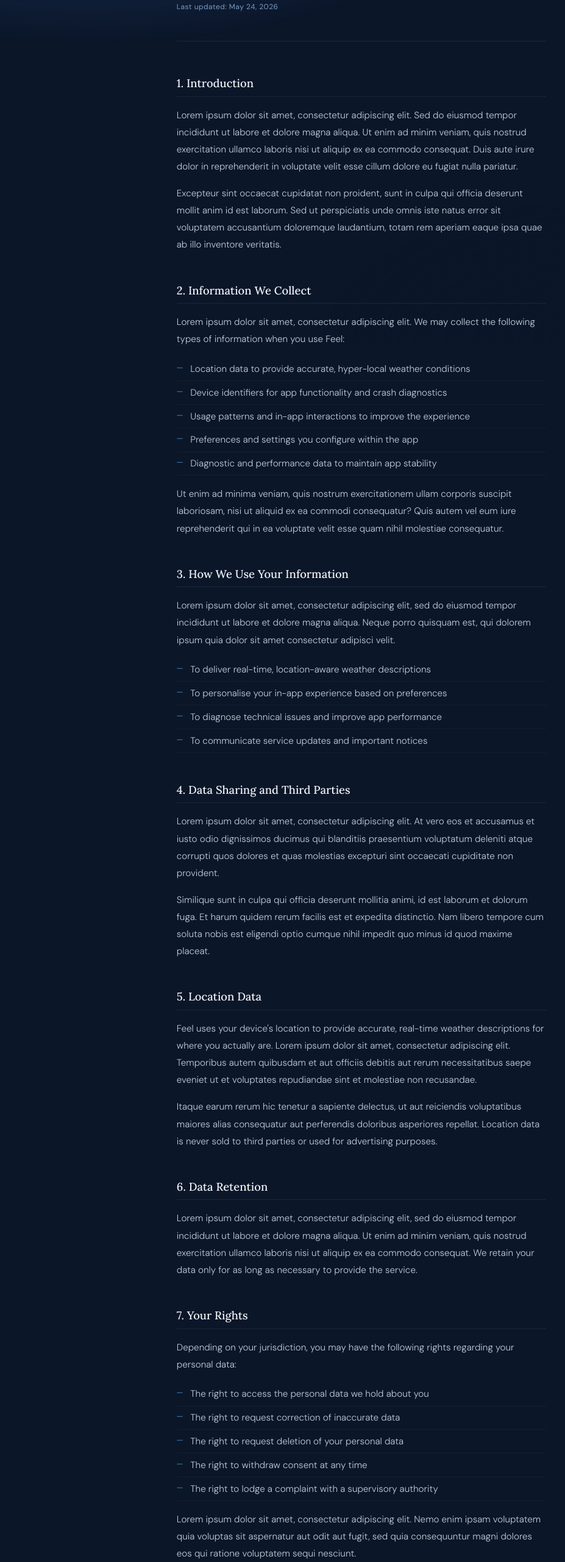
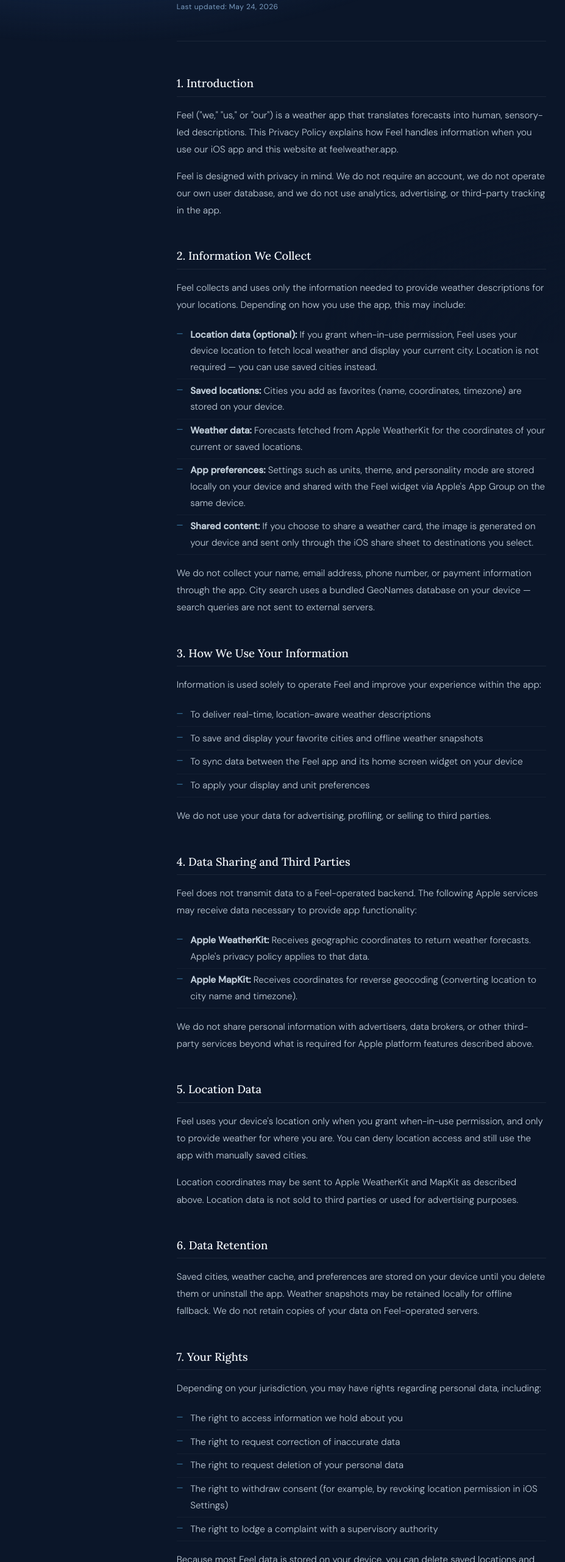
Before and after one commit to augustomontc/Feel-web, a plain HTML site: page privacy-policy.html in a window 1280 px wide. Shown: the part 238-2800 px from the top of the page at 61% size, without its empty margins (47-974 px from the left). Drawn offline with Linux system fonts and the light colour scheme.

Commit message:
Enable clean URLs and update site links for feelweather.app.
Co-authored-by: Cursor <cursoragent@cursor.com>

```diff
--- a/privacy-policy.html
+++ b/privacy-policy.html
@@ -242,8 +242,8 @@
 <body>
 
   <nav>
-    <a href="index.html" class="nav-logo">Feel<span>.</span></a>
-    <a href="index.html" class="nav-back">
+    <a href="/" class="nav-logo">Feel<span>.</span></a>
+    <a href="/" class="nav-back">
       <svg viewBox="0 0 24 24"><polyline points="15 18 9 12 15 6"/></svg>
       Back to home
     </a>
@@ -257,81 +257,86 @@
 
     <div class="section">
       <h2>1. Introduction</h2>
-      <p>Lorem ipsum dolor sit amet, consectetur adipiscing elit. Sed do eiusmod tempor incididunt ut labore et dolore magna aliqua. Ut enim ad minim veniam, quis nostrud exercitation ullamco laboris nisi ut aliquip ex ea commodo consequat. Duis aute irure dolor in reprehenderit in voluptate velit esse cillum dolore eu fugiat nulla pariatur.</p>
-      <p>Excepteur sint occaecat cupidatat non proident, sunt in culpa qui officia deserunt mollit anim id est laborum. Sed ut perspiciatis unde omnis iste natus error sit voluptatem accusantium doloremque laudantium, totam rem aperiam eaque ipsa quae ab illo inventore veritatis.</p>
+      <p>Feel ("we," "us," or "our") is a weather app that translates forecasts into human, sensory-led descriptions. This Privacy Policy explains how Feel handles information when you use our iOS app and this website at feelweather.app.</p>
+      <p>Feel is designed with privacy in mind. We do not require an account, we do not operate our own user database, and we do not use analytics, advertising, or third-party tracking in the app.</p>
     </div>
 
     <div class="section">
       <h2>2. Information We Collect</h2>
-      <p>Lorem ipsum dolor sit amet, consectetur adipiscing elit. We may collect the following types of information when you use Feel:</p>
+      <p>Feel collects and uses only the information needed to provide weather descriptions for your locations. Depending on how you use the app, this may include:</p>
       <ul>
-        <li>Location data to provide accurate, hyper-local weather conditions</li>
-        <li>Device identifiers for app functionality and crash diagnostics</li>
-        <li>Usage patterns and in-app interactions to improve the experience</li>
-        <li>Preferences and settings you configure within the app</li>
-        <li>Diagnostic and performance data to maintain app stability</li>
+        <li><strong>Location data (optional):</strong> If you grant when-in-use permission, Feel uses your device location to fetch local weather and display your current city. Location is not required — you can use saved cities instead.</li>
+        <li><strong>Saved locations:</strong> Cities you add as favorites (name, coordinates, timezone) are stored on your device.</li>
+        <li><strong>Weather data:</strong> Forecasts fetched from Apple WeatherKit for the coordinates of your current or saved locations.</li>
+        <li><strong>App preferences:</strong> Settings such as units, theme, and personality mode are stored locally on your device and shared with the Feel widget via Apple's App Group on the same device.</li>
+        <li><strong>Shared content:</strong> If you choose to share a weather card, the image is generated on your device and sent only through the iOS share sheet to destinations you select.</li>
       </ul>
-      <p>Ut enim ad minima veniam, quis nostrum exercitationem ullam corporis suscipit laboriosam, nisi ut aliquid ex ea commodi consequatur? Quis autem vel eum iure reprehenderit qui in ea voluptate velit esse quam nihil molestiae consequatur.</p>
+      <p>We do not collect your name, email address, phone number, or payment information through the app. City search uses a bundled GeoNames database on your device — search queries are not sent to external servers.</p>
     </div>
 
     <div class="section">
       <h2>3. How We Use Your Information</h2>
-      <p>Lorem ipsum dolor sit amet, consectetur adipiscing elit, sed do eiusmod tempor incididunt ut labore et dolore magna aliqua. Neque porro quisquam est, qui dolorem ipsum quia dolor sit amet consectetur adipisci velit.</p>
+      <p>Information is used solely to operate Feel and improve your experience within the app:</p>
       <ul>
         <li>To deliver real-time, location-aware weather descriptions</li>
-        <li>To personalise your in-app experience based on preferences</li>
-        <li>To diagnose technical issues and improve app performance</li>
-        <li>To communicate service updates and important notices</li>
+        <li>To save and display your favorite cities and offline weather snapshots</li>
+        <li>To sync data between the Feel app and its home screen widget on your device</li>
+        <li>To apply your display and unit preferences</li>
       </ul>
+      <p>We do not use your data for advertising, profiling, or selling to third parties.</p>
     </div>
 
     <div class="section">
       <h2>4. Data Sharing and Third Parties</h2>
-      <p>Lorem ipsum dolor sit amet, consectetur adipiscing elit. At vero eos et accusamus et iusto odio dignissimos ducimus qui blanditiis praesentium voluptatum deleniti atque corrupti quos dolores et quas molestias excepturi sint occaecati cupiditate non provident.</p>
-      <p>Similique sunt in culpa qui officia deserunt mollitia animi, id est laborum et dolorum fuga. Et harum quidem rerum facilis est et expedita distinctio. Nam libero tempore cum soluta nobis est eligendi optio cumque nihil impedit quo minus id quod maxime placeat.</p>
+      <p>Feel does not transmit data to a Feel-operated backend. The following Apple services may receive data necessary to provide app functionality:</p>
+      <ul>
+        <li><strong>Apple WeatherKit:</strong> Receives geographic coordinates to return weather forecasts. Apple's privacy policy applies to that data.</li>
+        <li><strong>Apple MapKit:</strong> Receives coordinates for reverse geocoding (converting location to city name and timezone).</li>
+      </ul>
+      <p>We do not share personal information with advertisers, data brokers, or other third-party services beyond what is required for Apple platform features described above.</p>
     </div>
 
     <div class="section">
       <h2>5. Location Data</h2>
-      <p>Feel uses your device's location to provide accurate, real-time weather descriptions for where you actually are. Lorem ipsum dolor sit amet, consectetur adipiscing elit. Temporibus autem quibusdam et aut officiis debitis aut rerum necessitatibus saepe eveniet ut et voluptates repudiandae sint et molestiae non recusandae.</p>
-      <p>Itaque earum rerum hic tenetur a sapiente delectus, ut aut reiciendis voluptatibus maiores alias consequatur aut perferendis doloribus asperiores repellat. Location data is never sold to third parties or used for advertising purposes.</p>
+      <p>Feel uses your device's location only when you grant when-in-use permission, and only to provide weather for where you are. You can deny location access and still use the app with manually saved cities.</p>
+      <p>Location coordinates may be sent to Apple WeatherKit and MapKit as described above. Location data is not sold to third parties or used for advertising purposes.</p>
     </div>
 
     <div class="section">
       <h2>6. Data Retention</h2>
-      <p>Lorem ipsum dolor sit amet, consectetur adipiscing elit, sed do eiusmod tempor incididunt ut labore et dolore magna aliqua. Ut enim ad minim veniam, quis nostrud exercitation ullamco laboris nisi ut aliquip ex ea commodo consequat. We retain your data only for as long as necessary to provide the service.</p>
+      <p>Saved cities, weather cache, and preferences are stored on your device until you delete them or uninstall the app. Weather snapshots may be retained locally for offline fallback. We do not retain copies of your data on Feel-operated servers.</p>
     </div>
 
     <div class="section">
       <h2>7. Your Rights</h2>
-      <p>Depending on your jurisdiction, you may have the following rights regarding your personal data:</p>
+      <p>Depending on your jurisdiction, you may have rights regarding personal data, including:</p>
       <ul>
-        <li>The right to access the personal data we hold about you</li>
+        <li>The right to access information we hold about you</li>
         <li>The right to request correction of inaccurate data</li>
         <li>The right to request deletion of your personal data</li>
-        <li>The right to withdraw consent at any time</li>
+        <li>The right to withdraw consent (for example, by revoking location permission in iOS Settings)</li>
         <li>The right to lodge a complaint with a supervisory authority</li>
       </ul>
-      <p>Lorem ipsum dolor sit amet, consectetur adipiscing elit. Nemo enim ipsam voluptatem quia voluptas sit aspernatur aut odit aut fugit, sed quia consequuntur magni dolores eos qui ratione voluptatem sequi nesciunt.</p>
+      <p>Because most Feel data is stored on your device, you can delete saved locations and app data directly in the app or by uninstalling Feel. Contact us if you need assistance.</p>
     </div>
 
     <div class="section">
       <h2>8. Security</h2>
-      <p>Lorem ipsum dolor sit amet, consectetur adipiscing elit. We implement industry-standard security measures to protect your personal information against unauthorised access, alteration, disclosure, or destruction. Sed ut perspiciatis unde omnis iste natus error sit voluptatem accusantium doloremque laudantium.</p>
+      <p>Feel stores data locally on your device using Apple's platform security features. Data shared with Apple services is transmitted over encrypted connections. No method of transmission or storage is completely secure, but we design Feel to minimize the data that leaves your device.</p>
     </div>
 
     <div class="section">
       <h2>9. Children's Privacy</h2>
-      <p>Feel is not directed at children under the age of 13. Lorem ipsum dolor sit amet, consectetur adipiscing elit. We do not knowingly collect personal information from children. If you believe we have inadvertently collected such information, please contact us immediately.</p>
+      <p>Feel is not directed at children under the age of 13. We do not knowingly collect personal information from children. If you believe we have inadvertently collected such information, please contact us immediately.</p>
     </div>
 
     <div class="section">
       <h2>10. Changes to This Policy</h2>
-      <p>Lorem ipsum dolor sit amet, consectetur adipiscing elit, sed do eiusmod tempor incididunt ut labore et dolore magna aliqua. We reserve the right to update this Privacy Policy at any time. We will notify you of significant changes through the app or by updating the date at the top of this page.</p>
+      <p>We may update this Privacy Policy from time to time. We will post changes on this page and update the "Last updated" date above. Significant changes may also be communicated through the app where appropriate.</p>
     </div>
 
     <div class="contact-block">
-      <p>Questions about this Privacy Policy? Reach us at <a href="mailto:privacy@feelsweather.app">privacy@feelsweather.app</a> and we'll get back to you as soon as possible.</p>
+      <p>Questions about this Privacy Policy? Reach us at <a href="mailto:privacy@feelweather.app">privacy@feelweather.app</a> and we'll get back to you as soon as possible.</p>
     </div>
 
   </main>
@@ -340,9 +345,9 @@
     <div class="footer-inner">
       <span class="footer-brand">Feel &nbsp;·&nbsp; Weather Beyond Numbers</span>
       <nav class="footer-links" aria-label="Footer navigation">
-        <a href="https://apps.apple.com" target="_blank" rel="noopener">App Store</a>
-        <a href="privacy-policy.html">Privacy Policy</a>
-        <a href="terms.html">Terms &amp; Conditions</a>
+        <a href="https://apps.apple.com/search?term=feel%20weather%20beyond%20numbers&amp;entity=software" target="_blank" rel="noopener">App Store</a>
+        <a href="/privacy-policy">Privacy Policy</a>
+        <a href="/terms">Terms &amp; Conditions</a>
       </nav>
     </div>
     <p class="footer-copy">&copy; <script>document.write(new Date().getFullYear())</script> Feel. All rights reserved.</p>
```
Also changed, not shown: index.html (+5 -5 lines), terms.html (+23 -24 lines), vercel.json.
